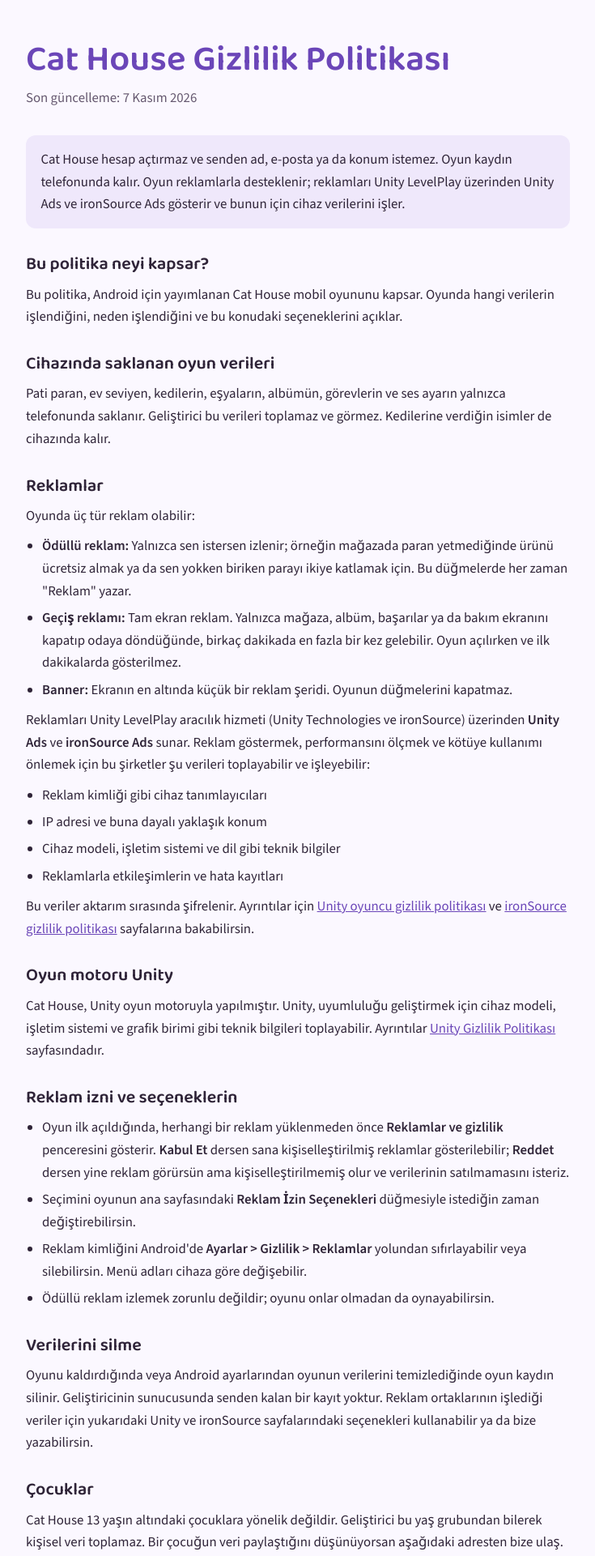
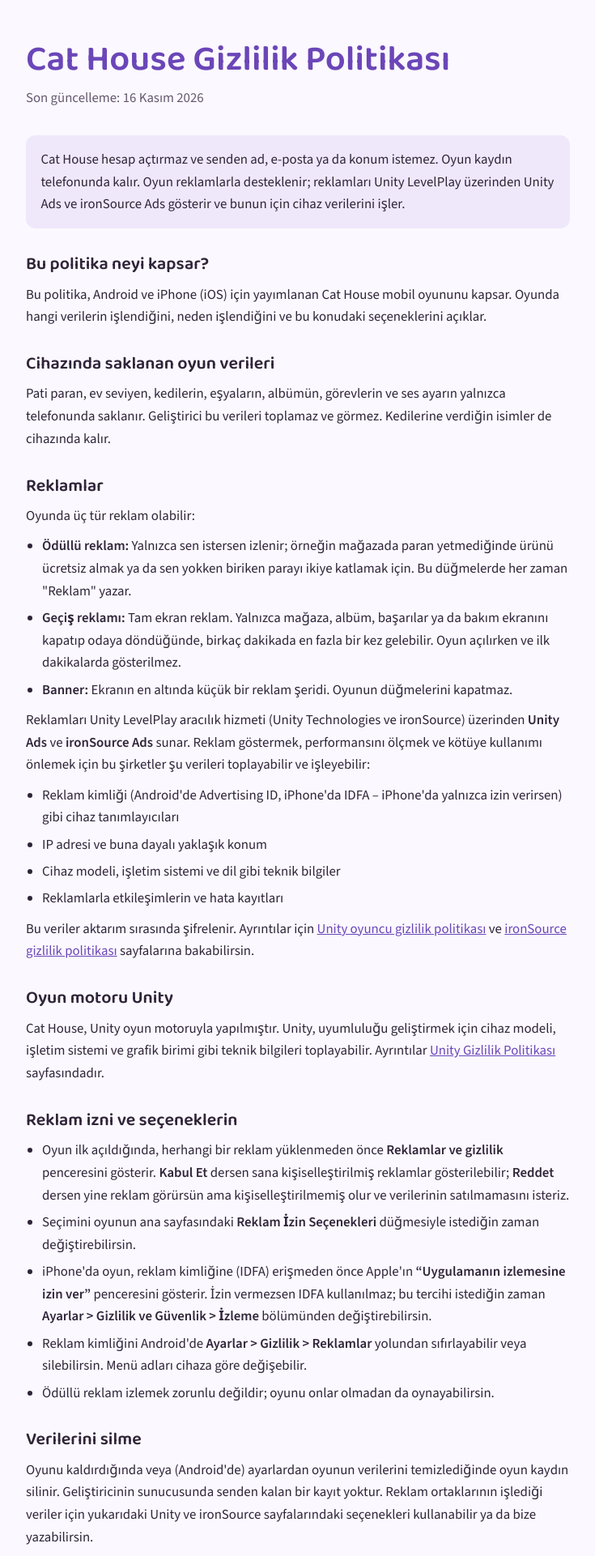
Before and after one commit to semih123456/semih123456.github.io, a plain HTML site: page cathouse/index.html in a window 1280 px wide. Shown: the top 1921 px of the page at 81% size, without its empty margins (272-1007 px from the left). Drawn offline with nearby package versions, Linux system fonts and the light colour scheme.

Commit message:
Cat House privacy policy: add iOS IDFA and App Tracking Transparency (TR/EN)

```diff
--- a/cathouse/index.html
+++ b/cathouse/index.html
@@ -41,14 +41,14 @@
 <main>
   <header>
     <h1>Cat House Gizlilik Politikası</h1>
-    <p class="date">Son güncelleme: 7 Kasım 2026</p>
+    <p class="date">Son güncelleme: 16 Kasım 2026</p>
   </header>
 
   <p class="summary">Cat House hesap açtırmaz ve senden ad, e-posta ya da konum istemez. Oyun kaydın telefonunda kalır. Oyun reklamlarla desteklenir; reklamları Unity LevelPlay üzerinden Unity Ads ve ironSource Ads gösterir ve bunun için cihaz verilerini işler.</p>
 
   <section>
     <h2>Bu politika neyi kapsar?</h2>
-    <p>Bu politika, Android için yayımlanan Cat House mobil oyununu kapsar. Oyunda hangi verilerin işlendiğini, neden işlendiğini ve bu konudaki seçeneklerini açıklar.</p>
+    <p>Bu politika, Android ve iPhone (iOS) için yayımlanan Cat House mobil oyununu kapsar. Oyunda hangi verilerin işlendiğini, neden işlendiğini ve bu konudaki seçeneklerini açıklar.</p>
   </section>
 
   <section>
@@ -66,7 +66,7 @@
     </ul>
     <p>Reklamları Unity LevelPlay aracılık hizmeti (Unity Technologies ve ironSource) üzerinden <strong>Unity Ads</strong> ve <strong>ironSource Ads</strong> sunar. Reklam göstermek, performansını ölçmek ve kötüye kullanımı önlemek için bu şirketler şu verileri toplayabilir ve işleyebilir:</p>
     <ul>
-      <li>Reklam kimliği gibi cihaz tanımlayıcıları</li>
+      <li>Reklam kimliği (Android'de Advertising ID, iPhone'da IDFA – iPhone'da yalnızca izin verirsen) gibi cihaz tanımlayıcıları</li>
       <li>IP adresi ve buna dayalı yaklaşık konum</li>
       <li>Cihaz modeli, işletim sistemi ve dil gibi teknik bilgiler</li>
       <li>Reklamlarla etkileşimlerin ve hata kayıtları</li>
@@ -84,14 +84,15 @@
     <ul>
       <li>Oyun ilk açıldığında, herhangi bir reklam yüklenmeden önce <strong>Reklamlar ve gizlilik</strong> penceresini gösterir. <strong>Kabul Et</strong> dersen sana kişiselleştirilmiş reklamlar gösterilebilir; <strong>Reddet</strong> dersen yine reklam görürsün ama kişiselleştirilmemiş olur ve verilerinin satılmamasını isteriz.</li>
       <li>Seçimini oyunun ana sayfasındaki <strong>Reklam İzin Seçenekleri</strong> düğmesiyle istediğin zaman değiştirebilirsin.</li>
-      <li>Reklam kimliğini Android'de <strong>Ayarlar &gt; Gizlilik &gt; Reklamlar</strong> yolundan sıfırlayabilir veya silebilirsin. Menü adları cihaza göre değişebilir.</li>
+      <li>iPhone'da oyun, reklam kimliğine (IDFA) erişmeden önce Apple'ın <strong>“Uygulamanın izlemesine izin ver”</strong> penceresini gösterir. İzin vermezsen IDFA kullanılmaz; bu tercihi istediğin zaman <strong>Ayarlar &gt; Gizlilik ve Güvenlik &gt; İzleme</strong> bölümünden değiştirebilirsin.</li>
+<li>Reklam kimliğini Android'de <strong>Ayarlar &gt; Gizlilik &gt; Reklamlar</strong> yolundan sıfırlayabilir veya silebilirsin. Menü adları cihaza göre değişebilir.</li>
       <li>Ödüllü reklam izlemek zorunlu değildir; oyunu onlar olmadan da oynayabilirsin.</li>
     </ul>
   </section>
 
   <section>
     <h2>Verilerini silme</h2>
-    <p>Oyunu kaldırdığında veya Android ayarlarından oyunun verilerini temizlediğinde oyun kaydın silinir. Geliştiricinin sunucusunda senden kalan bir kayıt yoktur. Reklam ortaklarının işlediği veriler için yukarıdaki Unity ve ironSource sayfalarındaki seçenekleri kullanabilir ya da bize yazabilirsin.</p>
+    <p>Oyunu kaldırdığında veya (Android'de) ayarlardan oyunun verilerini temizlediğinde oyun kaydın silinir. Geliştiricinin sunucusunda senden kalan bir kayıt yoktur. Reklam ortaklarının işlediği veriler için yukarıdaki Unity ve ironSource sayfalarındaki seçenekleri kullanabilir ya da bize yazabilirsin.</p>
   </section>
 
   <section>
@@ -114,8 +115,8 @@
   <section lang="en">
     <h2>Privacy summary in English</h2>
     <p>Cat House has no accounts and does not ask for your name, email or location. Your game progress stays on your device, and the developer does not collect it. Uninstalling the game or clearing its data deletes it.</p>
-    <p>The game is supported by ads: optional rewarded ads, interstitials shown only after closing a menu (at most once every few minutes, never at launch) and a small banner at the bottom. Ads are served through Unity LevelPlay by Unity Ads and ironSource Ads, which may collect and process device identifiers such as the advertising ID, IP address and approximate location derived from it, technical device information, ad interactions and diagnostics. This data is encrypted in transit. See the <a href="https://unity.com/legal/game-player-and-app-user-privacy-policy" target="_blank" rel="noopener">Unity player privacy policy</a> and the <a href="https://developers.is.com/ironsource-mobile/air/ironsource-mobile-privacy-policy/" target="_blank" rel="noopener">ironSource privacy policy</a>. The Unity game engine may also collect technical device information to improve compatibility; see the <a href="https://unity.com/legal/privacy-policy" target="_blank" rel="noopener">Unity Privacy Policy</a>.</p>
-    <p>Before any ad loads, the game asks you to accept or refuse personalised ads, and you can change your choice with the <strong>Reklam İzin Seçenekleri</strong> button on the home screen. The game is not directed at children under 13. Contact: <span class="contact">demirhansemi@gmail.com</span></p>
+    <p>The game is supported by ads: optional rewarded ads, interstitials shown only after closing a menu (at most once every few minutes, never at launch) and a small banner at the bottom. Ads are served through Unity LevelPlay by Unity Ads and ironSource Ads, which may collect and process device identifiers such as the advertising ID (Android Advertising ID, or IDFA on iPhone – on iPhone only if you allow it), IP address and approximate location derived from it, technical device information, ad interactions and diagnostics. This data is encrypted in transit. See the <a href="https://unity.com/legal/game-player-and-app-user-privacy-policy" target="_blank" rel="noopener">Unity player privacy policy</a> and the <a href="https://developers.is.com/ironsource-mobile/air/ironsource-mobile-privacy-policy/" target="_blank" rel="noopener">ironSource privacy policy</a>. The Unity game engine may also collect technical device information to improve compatibility; see the <a href="https://unity.com/legal/privacy-policy" target="_blank" rel="noopener">Unity Privacy Policy</a>.</p>
+    <p>Before any ad loads, the game asks you to accept or refuse personalised ads, and you can change your choice with the <strong>Reklam İzin Seçenekleri</strong> button on the home screen. On iPhone, the game shows Apple's <strong>“Allow App to Track”</strong> prompt before accessing your advertising identifier (IDFA); if you don't allow it, the IDFA is not used, and you can change this at any time in <em>Settings &gt; Privacy &amp; Security &gt; Tracking</em>. The game is not directed at children under 13. Contact: <span class="contact">demirhansemi@gmail.com</span></p>
   </section>
 </main>
 </body>
```
